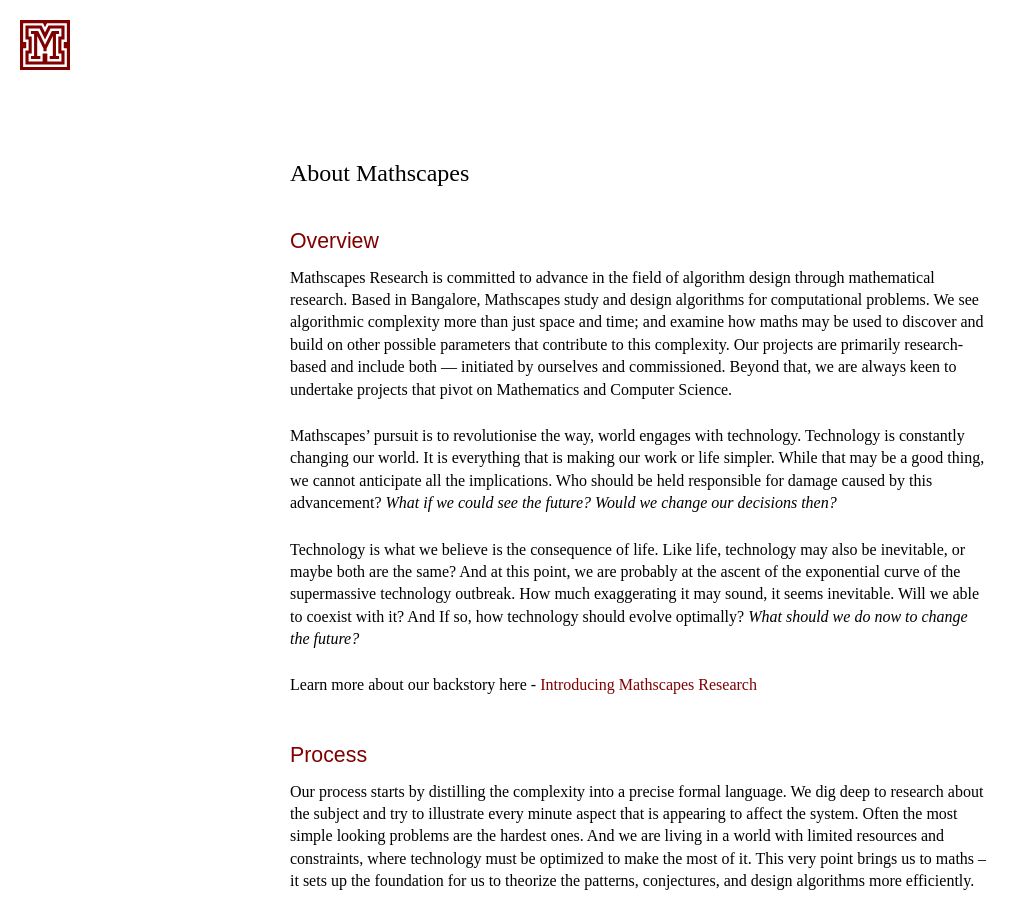
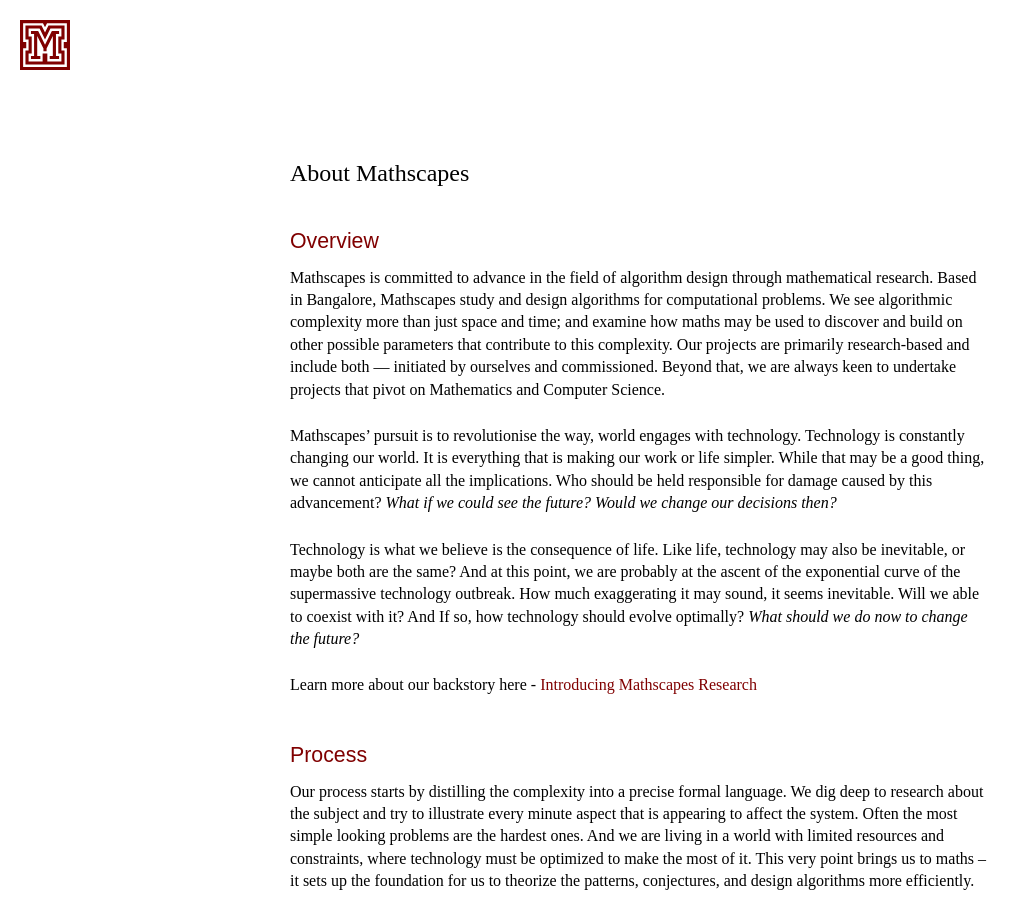
Before and after one commit to mathscapes/website, a Jekyll site: the page built from about.md, in a window 1280 px wide and 900 px high. Shown: the whole window, without its empty margins (0-1027 px from the left). Built offline with Jekyll 4.4.1, drawn with Linux system fonts in a browser that asks for light colours; some web fonts are replaced; some of the changed text lies outside the part shown.

Commit message:
fixed minor typo

```diff
--- a/about.md
+++ b/about.md
@@ -5,7 +5,7 @@
 ---
 
 ## Overview
-Mathscapes Research is committed to advance in the field of algorithm design through mathematical research. Based in Bangalore, Mathscapes study and design algorithms for computational problems. We see algorithmic complexity more than just space and time; and examine how maths may be used to discover and build on other possible parameters that contribute to this complexity. Our projects are primarily research-based and include both — initiated by ourselves and commissioned. Beyond that, we are always keen to undertake projects that pivot on Mathematics and Computer Science.
+Mathscapes is committed to advance in the field of algorithm design through mathematical research. Based in Bangalore, Mathscapes study and design algorithms for computational problems. We see algorithmic complexity more than just space and time; and examine how maths may be used to discover and build on other possible parameters that contribute to this complexity. Our projects are primarily research-based and include both — initiated by ourselves and commissioned. Beyond that, we are always keen to undertake projects that pivot on Mathematics and Computer Science.
 
 Mathscapes' pursuit is to revolutionise the way, world engages with technology. Technology is constantly changing our world. It is everything that is making our work or life simpler. While that may be a good thing, we cannot anticipate all the implications. Who should be held responsible for damage caused by this advancement? _What if we could see the future? Would we change our decisions then?_
 
--- a/docs/about/index.html
+++ b/docs/about/index.html
@@ -36,7 +36,7 @@
 
   <div class="entry">
     <h2 id="overview">Overview</h2>
-<p>Mathscapes Research is committed to advance in the field of algorithm design through mathematical research. Based in Bangalore, Mathscapes study and design algorithms for computational problems. We see algorithmic complexity more than just space and time; and examine how maths may be used to discover and build on other possible parameters that contribute to this complexity. Our projects are primarily research-based and include both — initiated by ourselves and commissioned. Beyond that, we are always keen to undertake projects that pivot on Mathematics and Computer Science.</p>
+<p>Mathscapes is committed to advance in the field of algorithm design through mathematical research. Based in Bangalore, Mathscapes study and design algorithms for computational problems. We see algorithmic complexity more than just space and time; and examine how maths may be used to discover and build on other possible parameters that contribute to this complexity. Our projects are primarily research-based and include both — initiated by ourselves and commissioned. Beyond that, we are always keen to undertake projects that pivot on Mathematics and Computer Science.</p>
 
 <p>Mathscapes’ pursuit is to revolutionise the way, world engages with technology. Technology is constantly changing our world. It is everything that is making our work or life simpler. While that may be a good thing, we cannot anticipate all the implications. Who should be held responsible for damage caused by this advancement? <em>What if we could see the future? Would we change our decisions then?</em></p>
 
```
Also changed, not shown: other parts of about.md (+1 -3 lines), other parts of docs/about/index.html (+1 -3 lines).
